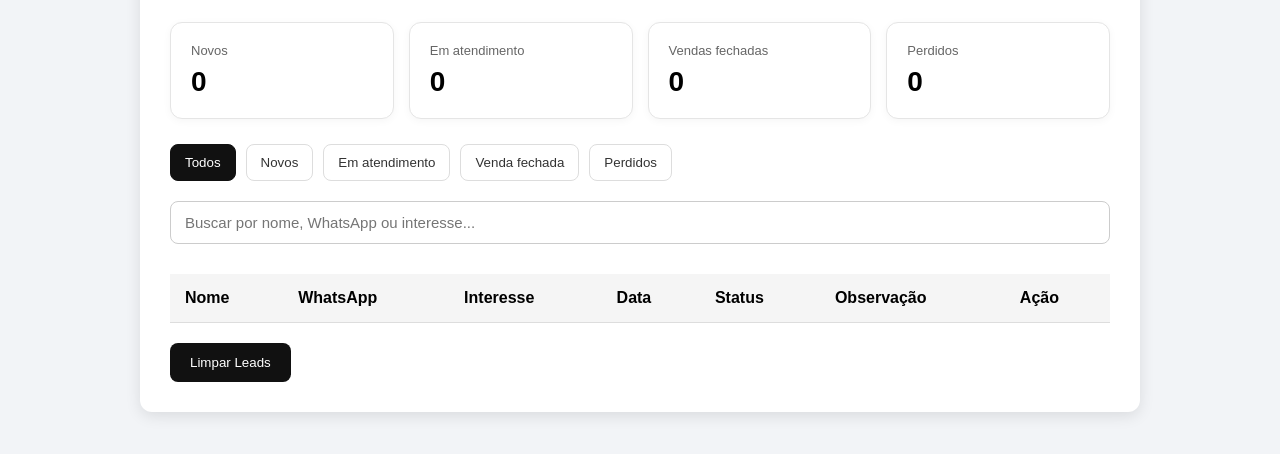
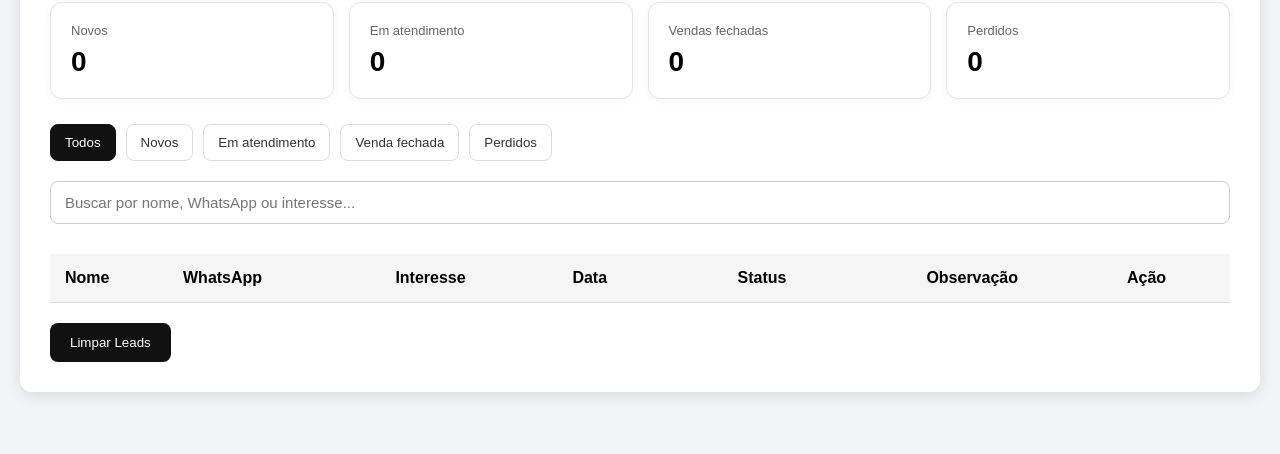
Before and after one commit to Ulattii/negocio-ia, a website: page public/leads.html in a window 1280 px wide. Shown: the part 134-588 px from the top of the page. Drawn offline with Linux system fonts and the light colour scheme; no server answers.

```diff
--- a/public/leads.css
+++ b/public/leads.css
@@ -4,7 +4,7 @@
 
 body {
     margin: 0;
-    padding: 40px;
+    padding: 20px;
 
     font-family: Arial, sans-serif;
 
@@ -12,7 +12,8 @@
 }
 
 .painel {
-    max-width: 1000px;
+    width: 100%;
+    max-width: 1400px;
 
     margin: auto;
 
@@ -227,3 +228,63 @@
         width: 100%;
     }
 }
+table {
+    width: 100%;
+    table-layout: fixed;
+}
+
+th,
+td {
+    overflow-wrap: anywhere;
+    word-break: break-word;
+}
+
+th:nth-child(1),
+td:nth-child(1) {
+    width: 10%;
+}
+
+th:nth-child(2),
+td:nth-child(2) {
+    width: 18%;
+}
+
+th:nth-child(3),
+td:nth-child(3) {
+    width: 15%;
+}
+
+th:nth-child(4),
+td:nth-child(4) {
+    width: 14%;
+}
+
+th:nth-child(5),
+td:nth-child(5) {
+    width: 16%;
+}
+
+th:nth-child(6),
+td:nth-child(6) {
+    width: 17%;
+}
+
+th:nth-child(7),
+td:nth-child(7) {
+    width: 10%;
+}
+
+.observacao {
+    width: 100%;
+    max-width: 100%;
+}
+
+.status {
+    width: 100%;
+    max-width: 150px;
+}
+
+.whatsapp {
+    max-width: 100%;
+    text-align: center;
+}
```
Also changed, not shown: README.md (added).
